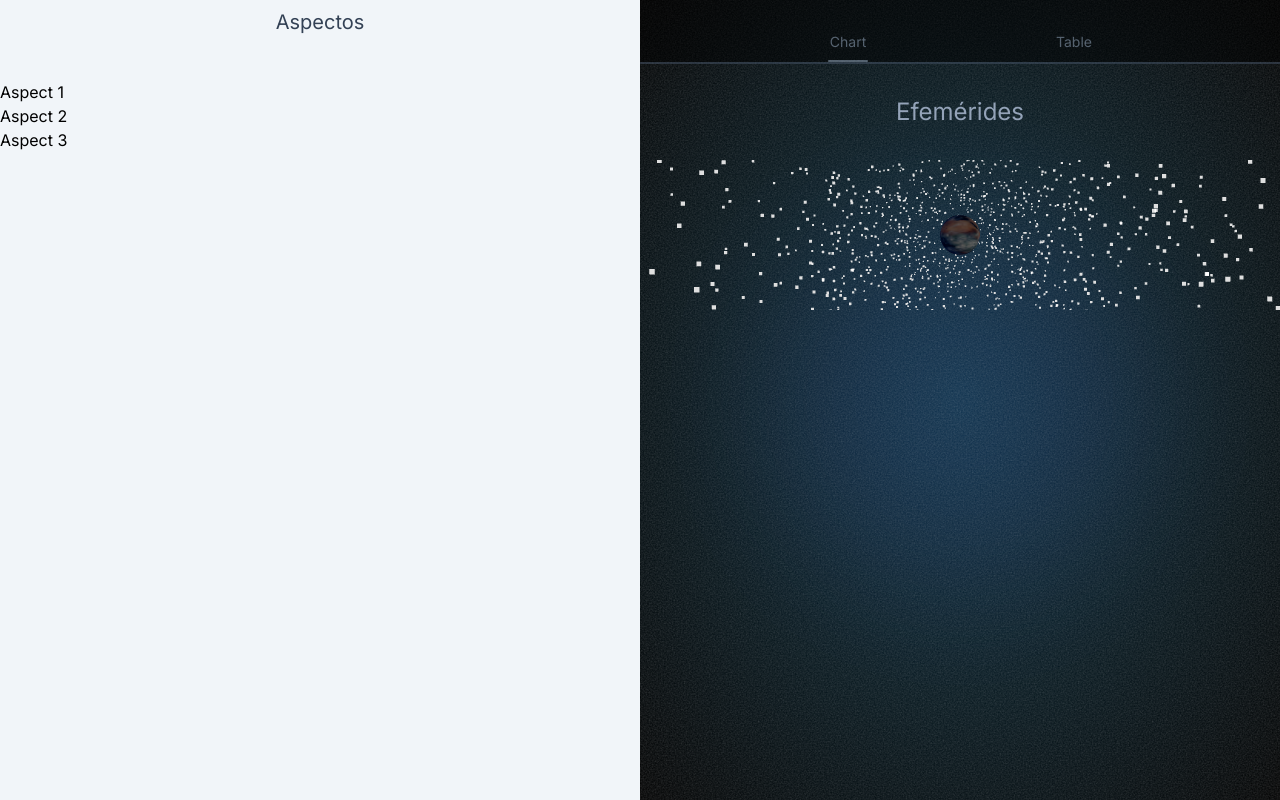
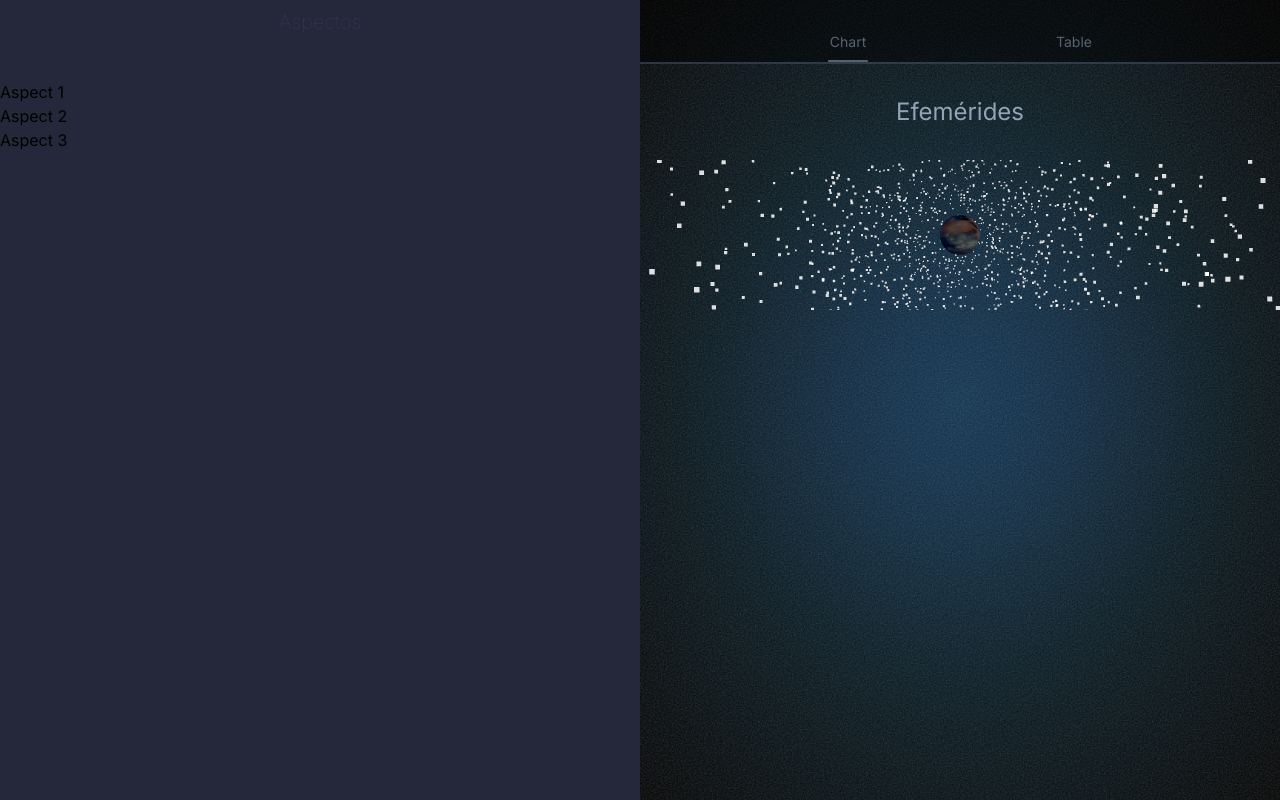
Before and after one commit to trueshizus/efemerides, a Next.js app: page / in a window 1280 px wide. Built offline with nearby package versions, Linux system fonts and the light colour scheme; some icons are missing.

Commit message:
Added custom colors

```diff
--- a/app/layout.tsx
+++ b/app/layout.tsx
@@ -30,7 +30,7 @@ export default function RootLayout({
           {children}
         </section>
 
-        <section className="lg:col-start-1 col-start-1 row-start-1 order-2 peer w-full lg:w-auto h-screen  transition-transform duration-300 ease-in-out translate-y-[92svh] lg:translate-y-0 focus-within:translate-y-[15lvh]">
+        <section className="lg:col-start-1 col-start-1 row-start-1 order-2 peer w-full lg:w-auto h-screen  transition-transform duration-300 ease-in-out translate-y-[92svh] lg:translate-y-0 focus-within:translate-y-[15lvh] z-10">
           <Aspects />
         </section>
         <section className="lg:col-start-2 col-start-1 row-start-1">
--- a/components/aspects.tsx
+++ b/components/aspects.tsx
@@ -1,9 +1,9 @@
 export function Aspects() {
   return (
-    <main className="bg-slate-100 h-screen">
+    <main className=" h-screen bg-midnight-slate rounded-t-3xl lg:rounded-none">
       <label
         htmlFor="scales"
-        className="block w-full h-20 pt-2 text-center transition-colors rounded-t-3xl lg:rounded-none bg-slate-100"
+        className="block w-full h-20 pt-2 text-center transition-colors rounded-t-3xl lg:rounded-none bg-midnight-slate"
       >
         <input
           type="checkbox"
@@ -12,7 +12,7 @@ export function Aspects() {
           className="sr-only peer"
         />
         <hr className="w-10 h-1 mx-auto my-1 border-slate-400 bg-slate-400 md:my-10 peer-checked:bg--slate-400 lg:hidden" />
-        <h1 className="inline-block text-xl text-slate-700 peer-focus:text-slate-400">
+        <h1 className="inline-block text-xl text-slate-700 peer-focus:text-sky-blue font-thin">
           Aspectos
         </h1>
       </label>
--- a/tailwind.config.ts
+++ b/tailwind.config.ts
@@ -62,6 +62,8 @@ const config: Config = {
           "4": "hsl(var(--chart-4))",
           "5": "hsl(var(--chart-5))",
         },
+        "midnight-slate": "#24283A",
+        "sky-blue": "#B1ECFF",
       },
     },
   },
```
